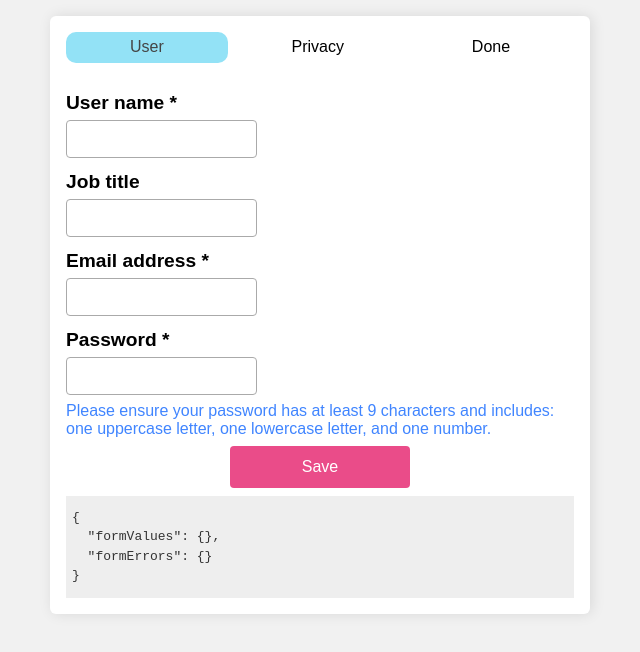
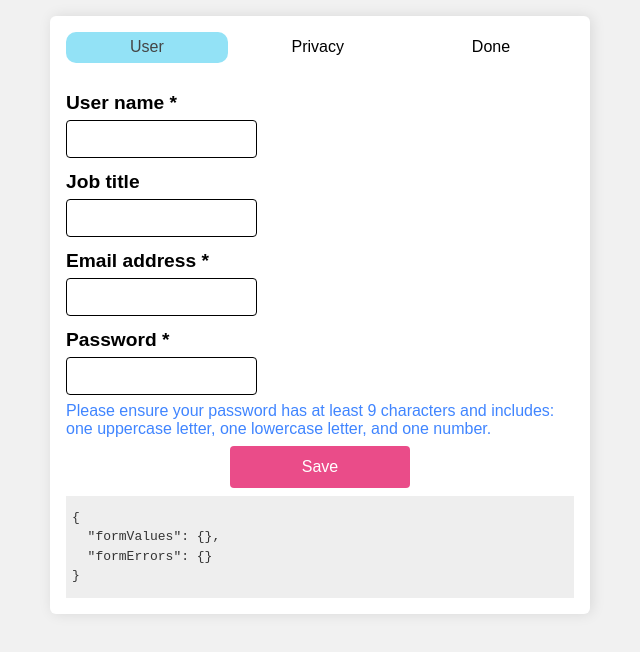
Before and after one commit to seaburrows/multi-step-form, a React (Create React App) app: page / in a window 1280 px wide. Shown: the top 652 px of the page, without its empty margins (320-960 px from the left). Built offline with nearby package versions, Linux system fonts and the light colour scheme.

Commit message:
fix error style bug

```diff
--- a/src/components/field/field.styles.js
+++ b/src/components/field/field.styles.js
@@ -8,9 +8,9 @@ export const useStyles = ({ hasError, inputType } = {}) => {
     input: css`
       line-height: 2rem;
       padding: 2px 6px;
-      color: var(--color-border);
+      color: var(--color-text);
       border-radius: 4px;
-      border: solid 1px ${hasError ? "var(--color-error" : "currentColor"};
+      border: solid 1px ${hasError ? "var(--color-error)" : "currentColor"};
     `,
     inputWrapper:
       inputType === "checkbox"
```
